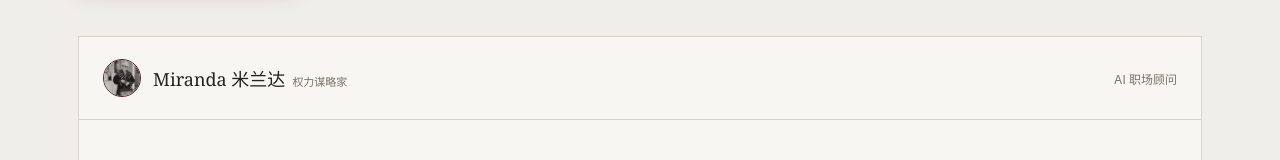
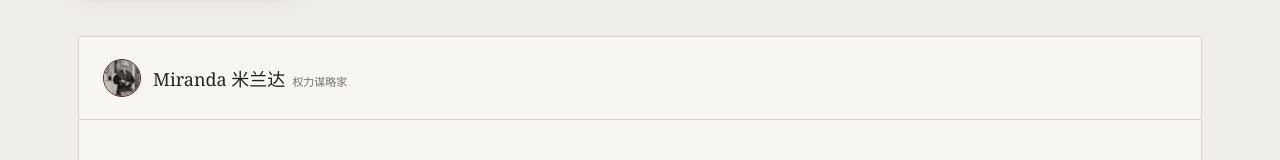
Before and after one commit to feiyubaiwang/careermuse, a website: page index.html in a window 1280 px wide. Shown: the part 964-1124 px from the top of the page. Drawn offline with Linux system fonts and the light colour scheme.

Commit message:
移除聊天区顶部的「AI 职场顾问」标识

```diff
--- a/index.html
+++ b/index.html
@@ -110,7 +110,6 @@
         <img class="selected-img" id="selectedImg" src="miranda.png" alt="Miranda">
         <div><strong id="selectedName">Miranda 米兰达</strong><span id="selectedRole">权力谋略家</span></div>
       </div>
-      <div class="hint">AI 职场顾问</div>
     </div>
     <div class="messages" id="messages">
       <div class="empty">把你的困境告诉她。<br><span style="font-size:14px">她会先判断问题，再告诉你下一步。</span></div>
```
